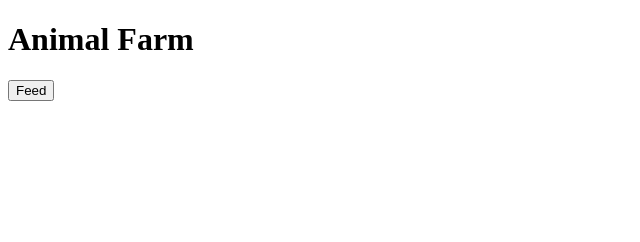
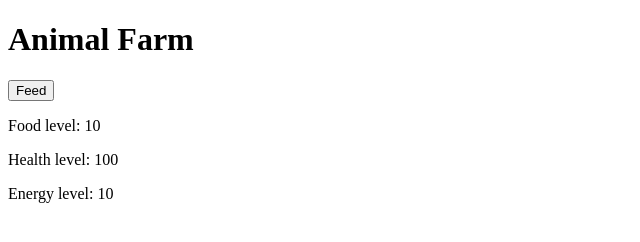
Before and after one commit to austinb847/animal-farm, a website built with webpack: page src/index.html in a window 1280 px wide. Shown: the whole page, without its empty margins (0-640 px from the left). Built offline with nearby package versions, Linux system fonts and the light colour scheme.

Commit message:
add initial levels on page

```diff
--- a/src/index.html
+++ b/src/index.html
@@ -12,7 +12,11 @@
       <div id="gameContainer">
         <button class="feedButton">Feed</button>
       </div>
-
+      <div id="petLevels">
+        <p>Food level: <span class="foodLevel">10</span></p>
+        <p>Health level: <span class="healthLevel">100</span></p>
+        <p>Energy level: <span class="energyLevel">10</span></p>
+      </div>
     </div>
   </body>
 </html>
```
